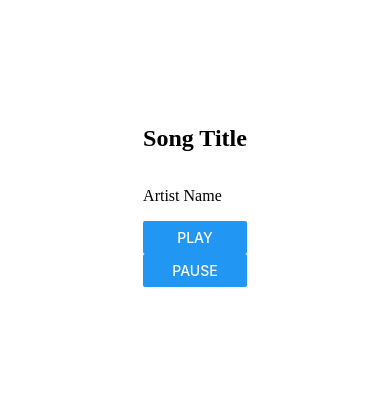
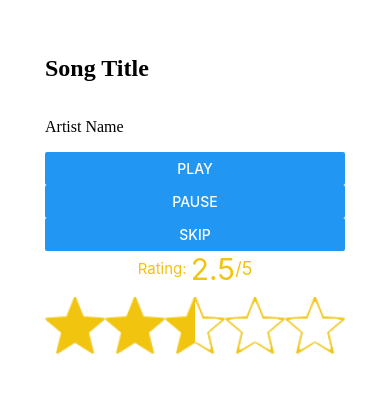
Before and after one commit to rob-Lehane/SHUFFLE-FE, a React Native app: screen / in a window 390 px wide. Shown: the part 226-620 px from the top of the page. Built offline with nearby package versions, Linux system fonts and the light colour scheme; no server answers.

Commit message:
star ratings and track skip

```diff
--- a/App.js
+++ b/App.js
@@ -1,28 +1,65 @@
 import { StatusBar } from 'expo-status-bar';
 import { StyleSheet, Text, View, Image, Button } from 'react-native';
+import { useEffect, useState } from 'react';
+import axios from 'axios'
+import { Rating } from 'react-native-ratings'
 
 export default function App() {
+  const [album, setAlbum] = useState([])
+  const [currentlyPlaying, setCurrently] = useState(0)
+  const [rating,setRating]=useState(1)
+
+  useEffect(() => {
+    axios.get('https://corsproxy.io/?https://api.deezer.com/album/302127')
+      .then((res) => {
+        setAlbum(res.data.tracks.data.map(track => track.preview))
+      })
+      .catch((err) => console.log(err))
+  }, [])
+
+  useEffect(() => {
+    let audio = document.getElementById('music-player');
+    audio.play()
+  }, [currentlyPlaying])
+
+  useEffect(()=>{
+    console.log(rating)
+  },[rating])
+
 
   return (
     <View style={styles.container}>
       <View class="music-widget">
         <View class="song-info">
-            <Image src="album-cover.jpg" alt="Album Cover"/>
+          <Image src="album-cover.jpg" alt="Album Cover" />
           <h2>Song Title</h2>
           <p>Artist Name</p>
         </View>
         <View class="player-controls">
-            <Button id="play-button" title='Play' onPress={()=>{
+          <Button id="play-button" title='Play' onPress={() => {
             let audio = document.getElementById('music-player');
             audio.play();
-            }}/>
-            <Button id="pause-button" title='Pause' onPress={()=>{
+          }} />
+          <Button id="pause-button" title='Pause' onPress={() => {
             let audio = document.getElementById('music-player');
             audio.pause();
-            }}/>
+          }} />
+          <Button id="skip-button" title='Skip' onPress={() => {
+            setCurrently((curr) => curr + 1)
+          }} />
+          <Rating
+            type='star'
+            ratingCount={5}
+            imageSize={60}
+            showRating
+            onFinishRating={(r)=>setRating(r)}
+            jumpValue={0.5}
+            fractions={1}
+            minValue={0.5}
+          />
         </View>
       </View>
-      <audio id='music-player' src='https://cdns-preview-6.dzcdn.net/stream/c-67cc9a21a99509f600d285378314110b-3.mp3'/>
+      <audio id='music-player' src={album[currentlyPlaying]} />
     </View>
   );
 }
```
Also changed, not shown: package.json (+5 -3 lines), 1 other file (tests, documents, lock files or other folders). Lines whose indentation alone changed are shown as unchanged.
